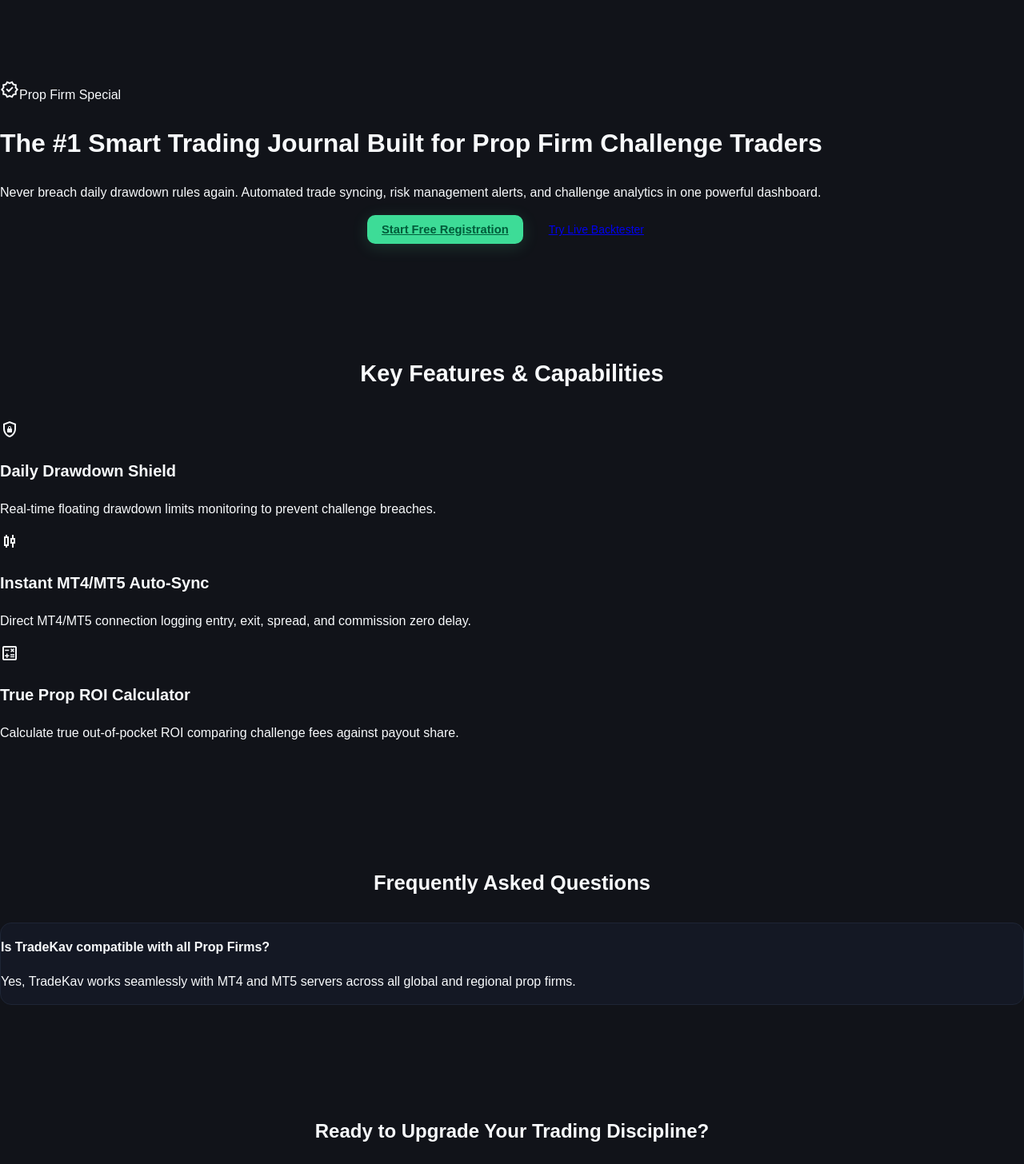
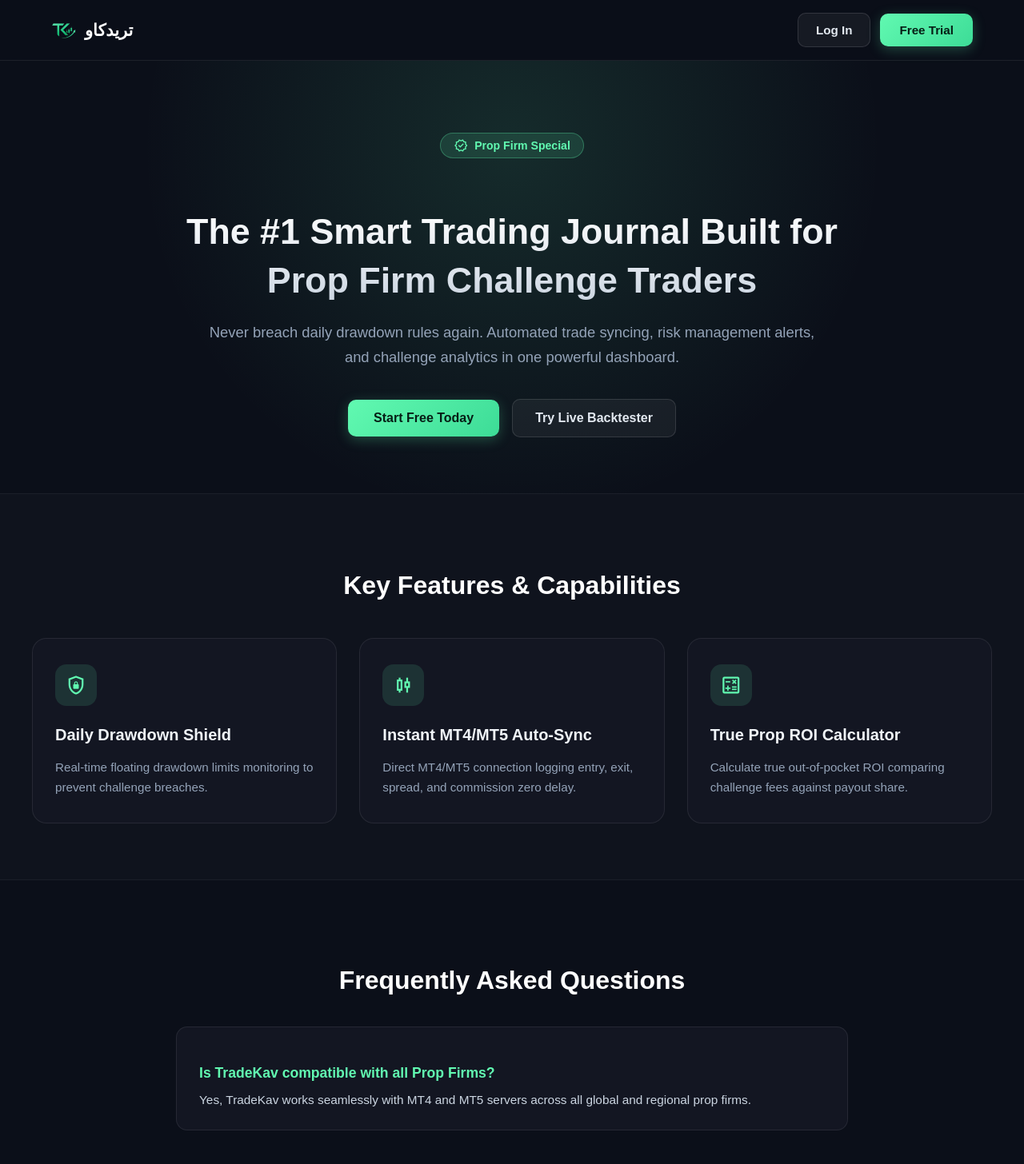
Before and after one commit to javadderoom/trade-journal, a Next.js app in the folder apps/web/: page /en/topic/prop-firm-journal in a window 1280 px wide. Shown: the top 1456 px of the page at 80% size. Built offline with nearby package versions, Linux system fonts and the light colour scheme; no server answers; a web font is replaced by a local one.

Commit message:
Authentic claims

```diff
--- a/apps/web/src/app/[locale]/topic/[slug]/page.tsx
+++ b/apps/web/src/app/[locale]/topic/[slug]/page.tsx
@@ -3,6 +3,7 @@
 import Link from 'next/link';
 import { notFound } from 'next/navigation';
 import { TOPICS_DATA } from '../../../../constants/topicsData';
+import './topic.scss';
 
 interface TopicPageProps {
   params: Promise<{
@@ -67,45 +68,60 @@
   const isEn = locale === 'en';
 
   return (
-    <div className="landing-root" dir={isEn ? 'ltr' : 'rtl'}>
-      {/* 1. TOPIC HERO SECTION */}
-      <section className="hero-section" style={{ paddingTop: '100px', paddingBottom: '60px' }}>
-        <div className="container text-center">
-          <div className="badge-pill">
-            <span className="material-symbols-outlined icon">verified</span>
+    <div className="topic-page" dir={isEn ? 'ltr' : 'rtl'}>
+      {/* ── 1. NAVIGATION HEADER ── */}
+      <header className="topic-nav">
+        <div className="nav-container">
+          <Link href="/" className="brand-logo">
+            <img src="/logo.png" alt="TradeKav Logo" />
+            <span>تریدکاو</span>
+          </Link>
+          <div className="nav-actions">
+            <Link href="/login" className="btn-ghost">
+              {isEn ? 'Log In' : 'ورود'}
+            </Link>
+            <Link href="/register" className="btn-accent">
+              {isEn ? 'Free Trial' : 'ثبت نام رایگان'}
+            </Link>
+          </div>
+        </div>
+      </header>
+
+      {/* ── 2. HERO SECTION ── */}
+      <section className="topic-hero">
+        <div className="hero-container">
+          <div className="topic-badge">
+            <span className="material-symbols-outlined" style={{ fontSize: '18px' }}>verified</span>
             <span>{isEn ? topic.badge.en : topic.badge.fa}</span>
           </div>
 
-          <h1 className="hero-title">
-            {isEn ? topic.heroHeadline.en : topic.heroHeadline.fa}
-          </h1>
+          <h1>{isEn ? topic.heroHeadline.en : topic.heroHeadline.fa}</h1>
 
-          <p className="hero-subtitle">
+          <p className="subtitle">
             {isEn ? topic.heroSubheadline.en : topic.heroSubheadline.fa}
           </p>
 
-          <div style={{ display: 'flex', justifyContent: 'center', gap: '16px', flexWrap: 'wrap' }}>
-            <Link href="/register" className="btn btn-primary">
-              {isEn ? 'Start Free Registration' : 'شروع رایگان در تریدکاو'}
+          <div className="hero-cta">
+            <Link href="/register" className="btn-accent" style={{ padding: '14px 32px', fontSize: '1rem' }}>
+              {isEn ? 'Start Free Today' : 'شروع رایگان در تریدکاو'}
             </Link>
-            <Link href="/backtest" className="btn btn-outline">
+            <Link href="/backtest" className="btn-ghost" style={{ padding: '14px 28px', fontSize: '1rem' }}>
               {isEn ? 'Try Live Backtester' : 'تست آنلاین بک‌تستر'}
             </Link>
           </div>
         </div>
       </section>
 
-      {/* 2. TOPIC FEATURES GRID */}
-      <section className="features-section" style={{ padding: '60px 0' }}>
-        <div className="container">
-          <h2 style={{ textAlign: 'center', marginBottom: '40px', fontSize: '1.8rem', fontWeight: 700 }}>
-            {isEn ? 'Key Features & Capabilities' : 'ویژگی‌ها و امکانات کلیدی'}
+      {/* ── 3. FEATURES GRID ── */}
+      <section className="topic-features">
+        <h2 className="section-title">
+          {isEn ? 'Key Features & Capabilities' : 'امکانات و ابزارهای کلیدی تریدکاو'}
         </h2>
 
         <div className="features-grid">
           {topic.features.map((f, i) => (
             <div key={i} className="feature-card">
-                <div className="feature-icon">
+              <div className="icon-wrapper">
                 <span className="material-symbols-outlined">{f.icon}</span>
               </div>
               <h3>{isEn ? f.title.en : f.title.fa}</h3>
@@ -113,17 +129,15 @@
             </div>
           ))}
         </div>
-        </div>
       </section>
 
-      {/* 3. FREQUENTLY ASKED QUESTIONS */}
-      <section className="faq-section" style={{ padding: '60px 0' }}>
-        <div className="container">
-          <h2 style={{ textAlign: 'center', marginBottom: '32px', fontSize: '1.6rem', fontWeight: 700 }}>
+      {/* ── 4. FREQUENTLY ASKED QUESTIONS ── */}
+      <section className="topic-faq">
+        <div className="faq-container">
+          <h2 className="section-title">
             {isEn ? 'Frequently Asked Questions' : 'سوالات متداول'}
           </h2>
 
-          <div className="faq-list">
           {topic.faqs.map((faq, idx) => (
             <div key={idx} className="faq-item">
               <h4>{isEn ? faq.q.en : faq.q.fa}</h4>
@@ -131,25 +145,27 @@
             </div>
           ))}
         </div>
+      </section>
+
+      {/* ── 5. FINAL BANNER CTA ── */}
+      <section className="topic-cta-banner">
+        <div className="banner-card">
+          <h2>
+            {isEn ? 'Ready to Upgrade Your Trading Discipline?' : 'آماده ارتقای نظم و استراتژی تریدینگ خود هستید؟'}
+          </h2>
+          <p>
+            {isEn ? 'Join early traders analyzing their trades with TradeKav.' : 'به تریدرهای هوشمند تریدکاو بپیوندید و معاملات خود را پیشرفته تحلیل کنید.'}
+          </p>
+          <Link href="/register" className="btn-accent" style={{ padding: '16px 36px', fontSize: '1.05rem' }}>
+            {isEn ? 'Create Free Account' : 'ساخت رایگان حساب تریدکاو'}
+          </Link>
         </div>
       </section>
 
-      {/* 4. FINAL CTA */}
-      <section className="cta-section" style={{ padding: '60px 0 100px', textAlign: 'center' }}>
-        <div className="container">
-          <div className="cta-card">
-            <h2>
-              {isEn ? 'Ready to Upgrade Your Trading Discipline?' : 'آماده بهینه‌سازی استراتژی معاملاتی خود هستید؟'}
-            </h2>
-            <p>
-              {isEn ? 'Join 500+ active traders analyzing their trades with TradeKav.' : 'به بیش از ۵۰۰ معامله‌گر فعال تریدکاو بپیوندید.'}
-            </p>
-            <Link href="/register" className="btn btn-primary">
-              {isEn ? 'Create Free Account' : 'ساخت حساب کاربری رایگان'}
-            </Link>
-          </div>
-        </div>
-      </section>
+      {/* ── 6. FOOTER ── */}
+      <footer className="topic-footer">
+        <p>© {new Date().getFullYear()} TradeKav (تریدکاو). تمامی حقوق محفوظ است.</p>
+      </footer>
     </div>
   );
 }
--- /dev/null
+++ b/apps/web/src/app/[locale]/topic/[slug]/topic.scss
@@ -0,0 +1,295 @@
+@import '../../../../app/variables';
+
+.topic-page {
+  background-color: #0b0f19;
+  color: #f0f2f5;
+  min-height: 100vh;
+  font-family: inherit;
+  overflow-x: hidden;
+
+  /* ── Header Nav ── */
+  .topic-nav {
+    position: sticky;
+    top: 0;
+    z-index: 100;
+    background: rgba(11, 15, 25, 0.85);
+    backdrop-filter: blur(16px);
+    -webkit-backdrop-filter: blur(16px);
+    border-bottom: 1px solid rgba(255, 255, 255, 0.08);
+
+    .nav-container {
+      max-width: 1200px;
+      margin: 0 auto;
+      padding: 16px 24px;
+      display: flex;
+      align-items: center;
+      justify-content: space-between;
+    }
+
+    .brand-logo {
+      display: flex;
+      align-items: center;
+      gap: 10px;
+      text-decoration: none;
+      color: #ffffff;
+      font-weight: 800;
+      font-size: 1.3rem;
+
+      img {
+        width: 32px;
+        height: 32px;
+        object-fit: contain;
+      }
+    }
+
+    .nav-actions {
+      display: flex;
+      align-items: center;
+      gap: 12px;
+    }
+  }
+
+  /* ── Buttons ── */
+  .btn-accent {
+    display: inline-flex;
+    align-items: center;
+    justify-content: center;
+    gap: 8px;
+    background: linear-gradient(135deg, #61f9b1, #3ddc97);
+    color: #061e15;
+    font-weight: 700;
+    border-radius: 10px;
+    padding: 12px 24px;
+    text-decoration: none;
+    font-size: 0.95rem;
+    transition: transform 0.2s ease, box-shadow 0.2s ease;
+    box-shadow: 0 4px 16px rgba(97, 249, 177, 0.25);
+
+    &:hover {
+      transform: translateY(-2px);
+      box-shadow: 0 6px 20px rgba(97, 249, 177, 0.35);
+    }
+  }
+
+  .btn-ghost {
+    display: inline-flex;
+    align-items: center;
+    justify-content: center;
+    gap: 8px;
+    background: rgba(255, 255, 255, 0.05);
+    color: #e2e8f0;
+    border: 1px solid rgba(255, 255, 255, 0.12);
+    border-radius: 10px;
+    padding: 12px 22px;
+    text-decoration: none;
+    font-size: 0.95rem;
+    transition: background 0.2s ease, border-color 0.2s ease;
+
+    &:hover {
+      background: rgba(255, 255, 255, 0.1);
+      border-color: rgba(97, 249, 177, 0.4);
+      color: #61f9b1;
+    }
+  }
+
+  /* ── Hero Section ── */
+  .topic-hero {
+    position: relative;
+    padding: 90px 24px 70px;
+    text-align: center;
+    background: radial-gradient(circle at 50% 20%, rgba(97, 249, 177, 0.12) 0%, transparent 60%);
+
+    .hero-container {
+      max-width: 900px;
+      margin: 0 auto;
+    }
+
+    .topic-badge {
+      display: inline-flex;
+      align-items: center;
+      gap: 8px;
+      padding: 6px 16px;
+      border-radius: 999px;
+      background: rgba(97, 249, 177, 0.12);
+      border: 1px solid rgba(97, 249, 177, 0.3);
+      color: #61f9b1;
+      font-size: 0.88rem;
+      font-weight: 600;
+      margin-bottom: 24px;
+    }
+
+    h1 {
+      font-size: 2.8rem;
+      font-weight: 800;
+      line-height: 1.35;
+      color: #ffffff;
+      margin-bottom: 20px;
+      background: linear-gradient(180deg, #ffffff 0%, #cbd5e1 100%);
+      -webkit-background-clip: text;
+      -webkit-text-fill-color: transparent;
+    }
+
+    p.subtitle {
+      font-size: 1.15rem;
+      line-height: 1.7;
+      color: #94a3b8;
+      max-width: 760px;
+      margin: 0 auto 36px;
+    }
+
+    .hero-cta {
+      display: flex;
+      align-items: center;
+      justify-content: center;
+      gap: 16px;
+      flex-wrap: wrap;
+    }
+  }
+
+  /* ── Features Grid ── */
+  .topic-features {
+    padding: 70px 24px;
+    background: rgba(255, 255, 255, 0.015);
+    border-top: 1px solid rgba(255, 255, 255, 0.05);
+    border-bottom: 1px solid rgba(255, 255, 255, 0.05);
+
+    .section-title {
+      text-align: center;
+      font-size: 2rem;
+      font-weight: 800;
+      color: #ffffff;
+      margin-bottom: 48px;
+    }
+
+    .features-grid {
+      max-width: 1200px;
+      margin: 0 auto;
+      display: grid;
+      grid-template-columns: repeat(auto-fit, minmax(320px, 1fr));
+      gap: 28px;
+    }
+
+    .feature-card {
+      background: rgba(20, 24, 36, 0.85);
+      border: 1px solid rgba(255, 255, 255, 0.08);
+      border-radius: 18px;
+      padding: 32px 28px;
+      transition: transform 0.25s ease, border-color 0.25s ease, box-shadow 0.25s ease;
+
+      &:hover {
+        transform: translateY(-4px);
+        border-color: rgba(97, 249, 177, 0.35);
+        box-shadow: 0 12px 32px rgba(0, 0, 0, 0.3);
+      }
+
+      .icon-wrapper {
+        width: 52px;
+        height: 52px;
+        border-radius: 14px;
+        background: rgba(97, 249, 177, 0.12);
+        color: #61f9b1;
+        display: flex;
+        align-items: center;
+        justify-content: center;
+        margin-bottom: 20px;
+
+        span {
+          font-size: 28px;
+        }
+      }
+
+      h3 {
+        font-size: 1.25rem;
+        font-weight: 700;
+        color: #f1f5f9;
+        margin-bottom: 12px;
+      }
+
+      p {
+        font-size: 0.95rem;
+        color: #94a3b8;
+        line-height: 1.65;
+        margin: 0;
+      }
+    }
+  }
+
+  /* ── FAQ Section ── */
+  .topic-faq {
+    padding: 80px 24px;
+
+    .faq-container {
+      max-width: 840px;
+      margin: 0 auto;
+    }
+
+    .section-title {
+      text-align: center;
+      font-size: 2rem;
+      font-weight: 800;
+      color: #ffffff;
+      margin-bottom: 40px;
+    }
+
+    .faq-item {
+      background: rgba(20, 24, 36, 0.9);
+      border: 1px solid rgba(255, 255, 255, 0.08);
+      border-radius: 14px;
+      padding: 24px 28px;
+      margin-bottom: 18px;
+
+      h4 {
+        font-size: 1.1rem;
+        font-weight: 700;
+        color: #61f9b1;
+        margin-bottom: 10px;
+      }
+
+      p {
+        font-size: 0.96rem;
+        color: #cbd5e1;
+        line-height: 1.65;
+        margin: 0;
+      }
+    }
+  }
+
+  /* ── Banner CTA ── */
+  .topic-cta-banner {
+    padding: 60px 24px 100px;
+
+    .banner-card {
+      max-width: 900px;
+      margin: 0 auto;
+      background: linear-gradient(135deg, rgba(97, 249, 177, 0.15), rgba(20, 24, 36, 0.95));
+      border: 1px solid rgba(97, 249, 177, 0.3);
+      border-radius: 24px;
+      padding: 56px 36px;
+      text-align: center;
+      box-shadow: 0 20px 48px rgba(0, 0, 0, 0.4);
+
+      h2 {
+        font-size: 2.1rem;
+        font-weight: 800;
+        color: #ffffff;
+        margin-bottom: 16px;
+      }
+
+      p {
+        font-size: 1.05rem;
+        color: #94a3b8;
+        margin-bottom: 32px;
+      }
+    }
+  }
+
+  /* ── Footer ── */
+  .topic-footer {
+    border-top: 1px solid rgba(255, 255, 255, 0.08);
+    padding: 40px 24px;
+    background: #070a12;
+    text-align: center;
+    color: #64748b;
+    font-size: 0.9rem;
+  }
+}
```
Also changed, not shown: apps/web/src/app/[locale]/page.tsx (+6 -6 lines). Lines whose indentation alone changed are shown as unchanged.
